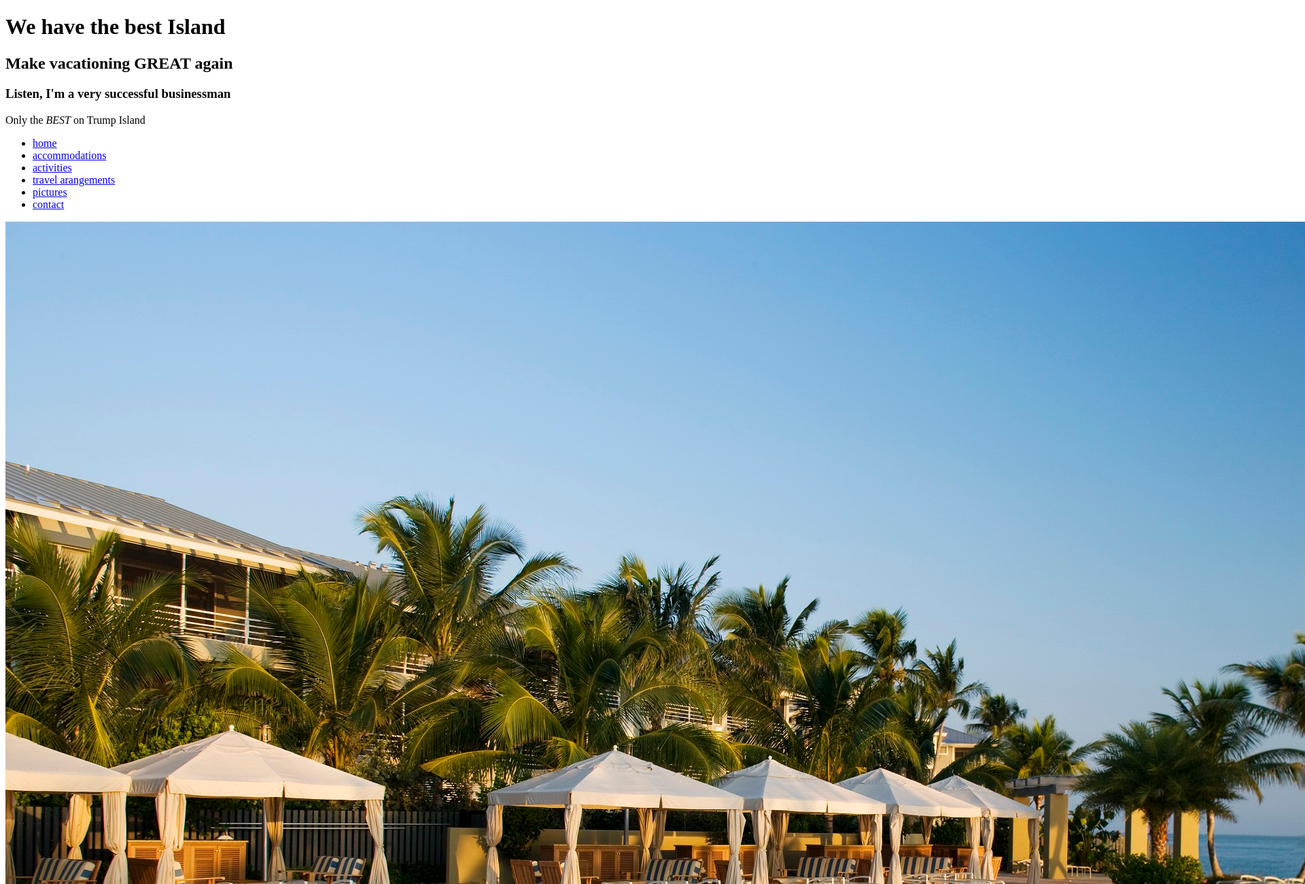
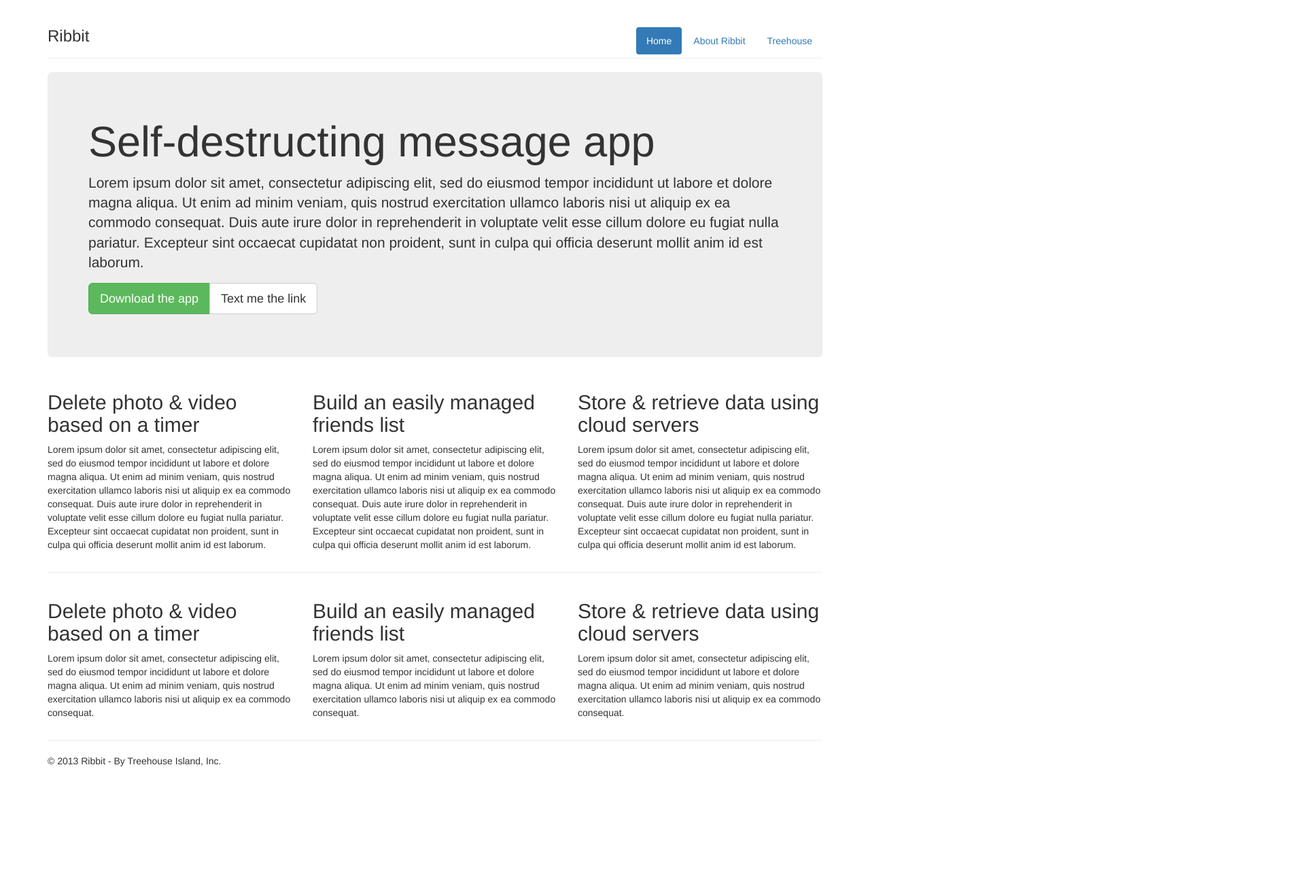
Before and after one commit to maldonmeehan/trumpresort, a plain HTML site: page index.html in a window 1280 px wide. Shown: the top 1300 px of the page at 68% size, 1920 px wide, since content can reach past the window. After the commit the page ends 1139 px from the top, so only its background shows below. Drawn offline with nearby package versions, Linux system fonts and the light colour scheme.

Commit message:
-initail bootstrap template and Lorem text

```diff
--- a/index.html
+++ b/index.html
@@ -1,34 +1,84 @@
- <!DOCTYPE html>
-<html>
+<!DOCTYPE html>
+<html lang="en">
   <head>
-    <link href="css/style.css" rel="stylesheet" type="text/css">
-    <title>TrumpIsland<strong>Resort</strong>!</title>
+    <meta charset="utf-8">
+    <meta http-equiv="X-UA-Compatible" content="IE=edge">
+    <meta name="viewport" content="width=device-width, initial-scale=1">
+    <!-- The above 3 meta tags *must* come first in the head; any other head content must come *after* these tags -->
+    <title>TrumpIsland Resort</title>
+
+    <!-- Bootstrap -->
+    <link href="css/bootstrap.min.css" rel="stylesheet">
+
+    <!-- HTML5 shim and Respond.js for IE8 support of HTML5 elements and media queries -->
+    <!-- WARNING: Respond.js doesn't work if you view the page via file:// -->
+    <!--[if lt IE 9]>
+      <script src="https://oss.maxcdn.com/html5shiv/3.7.2/html5shiv.min.js"></script>
+      <script src="https://oss.maxcdn.com/respond/1.4.2/respond.min.js"></script>
+    <![endif]-->
   </head>
   <body>
-    <h1>We have the best Island</h1>
-    <h2>Make vacationing GREAT again</h2>
+    <div class="container">
+      <header class="page-header">
+        <ul class="nav nav-pills pull-right">
+          <li class="active"><a href="#">Home</a></li>
+          <li><a href="#">About Ribbit</a></li>
+          <li><a href="#">Treehouse</a></li>
+        </ul>
+        <h3>Ribbit</h3>
+      </header>
 
-    <h3>Listen, I'm a very successful businessman</h3>
-    <p>Only the <em>BEST</em> on Trump Island</p>
-    <ul>
-      <li><a href="index.html">home</a></li>
-      <li><a href="accommodations.html">accommodations</a></li>
-      <li><a href="activities.html">activities</a></li>
-      <li><a href="arrangements.html">travel arangements</a></li>
-      <li><a href="pictures.html">pictures</a></li>
-      <li><a href="contact.html">contact</a></li>
-    </ul>
+      <div class="jumbotron">
+        <h1>Self-destructing message app</h1>
+        <p class="lead">Lorem ipsum dolor sit amet, consectetur adipiscing elit, sed do eiusmod tempor incididunt ut labore et dolore magna aliqua. Ut enim ad minim veniam, quis nostrud exercitation ullamco laboris nisi ut aliquip ex ea commodo consequat. Duis aute irure dolor in reprehenderit in voluptate velit esse cillum dolore eu fugiat nulla pariatur. Excepteur sint occaecat cupidatat non proident, sunt in culpa qui officia deserunt mollit anim id est laborum.</p>
+        <p class="btn-group">
+          <a class="btn btn-success btn-lg" href="#">Download the app</a>
+          <a class="btn btn-default btn-lg hidden-xs" href="#" >Text me the link</a>
+        </p>
+      </div>
 
-    <img src="img/islandresort1.jpg" alt="A photo of TrumpIsland">
+      <div class="row">
+        <div class="col-sm-4">
+          <h2>Delete photo &amp; video based on a timer</h2>
+           <p>Lorem ipsum dolor sit amet, consectetur adipiscing elit, sed do eiusmod tempor incididunt ut labore et dolore magna aliqua. Ut enim ad minim veniam, quis nostrud exercitation ullamco laboris nisi ut aliquip ex ea commodo consequat. Duis aute irure dolor in reprehenderit in voluptate velit esse cillum dolore eu fugiat nulla pariatur. Excepteur sint occaecat cupidatat non proident, sunt in culpa qui officia deserunt mollit anim id est laborum.</p>
+        </div>
 
-    <h3>The very very best management</h3>
-    <img src="img/trump.jpg" alt="A photo of Trump">
+        <div class="col-sm-4">
+          <h2>Build an easily managed friends list</h2>
+          <p>Lorem ipsum dolor sit amet, consectetur adipiscing elit, sed do eiusmod tempor incididunt ut labore et dolore magna aliqua. Ut enim ad minim veniam, quis nostrud exercitation ullamco laboris nisi ut aliquip ex ea commodo consequat. Duis aute irure dolor in reprehenderit in voluptate velit esse cillum dolore eu fugiat nulla pariatur. Excepteur sint occaecat cupidatat non proident, sunt in culpa qui officia deserunt mollit anim id est laborum.</p>
+       </div>
 
-    <h3>The very very best organization</h3>
-    <p><a href="https://www.Trump.com">Trump Organization</a></p>
+        <div class="col-sm-4">
+          <h2>Store &amp; retrieve data using cloud servers</h2>
+          <p>Lorem ipsum dolor sit amet, consectetur adipiscing elit, sed do eiusmod tempor incididunt ut labore et dolore magna aliqua. Ut enim ad minim veniam, quis nostrud exercitation ullamco laboris nisi ut aliquip ex ea commodo consequat. Duis aute irure dolor in reprehenderit in voluptate velit esse cillum dolore eu fugiat nulla pariatur. Excepteur sint occaecat cupidatat non proident, sunt in culpa qui officia deserunt mollit anim id est laborum.</p>
+        </div>
+      </div>
+      <hr>
 
-    <p>We have the<em>BEST</em>of everything!</p>
+      <div class="row">
+        <div class="col-sm-4">
+          <h2>Delete photo &amp; video based on a timer</h2>
+           <p>Lorem ipsum dolor sit amet, consectetur adipiscing elit, sed do eiusmod tempor incididunt ut labore et dolore magna aliqua. Ut enim ad minim veniam, quis nostrud exercitation ullamco laboris nisi ut aliquip ex ea commodo consequat.</p>
+        </div>
 
-    <p>Thanks for visiting TrumpIsland!</p>
+        <div class="col-sm-4">
+          <h2>Build an easily managed friends list</h2>
+          <p>Lorem ipsum dolor sit amet, consectetur adipiscing elit, sed do eiusmod tempor incididunt ut labore et dolore magna aliqua. Ut enim ad minim veniam, quis nostrud exercitation ullamco laboris nisi ut aliquip ex ea commodo consequat.</p>
+       </div>
+
+        <div class="col-sm-4">
+          <h2>Store &amp; retrieve data using cloud servers</h2>
+          <p>Lorem ipsum dolor sit amet, consectetur adipiscing elit, sed do eiusmod tempor incididunt ut labore et dolore magna aliqua. Ut enim ad minim veniam, quis nostrud exercitation ullamco laboris nisi ut aliquip ex ea commodo consequat.</p>
+        </div>
+      </div>
+      <hr>
+      <div>
+        <p>&copy; 2013 Ribbit - By Treehouse Island, Inc.</p>
+      </div>
+    </div>
+    <!-- jQuery (necessary for Bootstrap's JavaScript plugins) -->
+    <script src="https://ajax.googleapis.com/ajax/libs/jquery/1.11.3/jquery.min.js"></script>
+    <!-- Include all compiled plugins (below), or include individual files as needed -->
+    <script src="js/bootstrap.min.js"></script>
   </body>
 </html>
```
Also changed, not shown: oldindex.html (added, +26 -0 lines), 1 other file.
